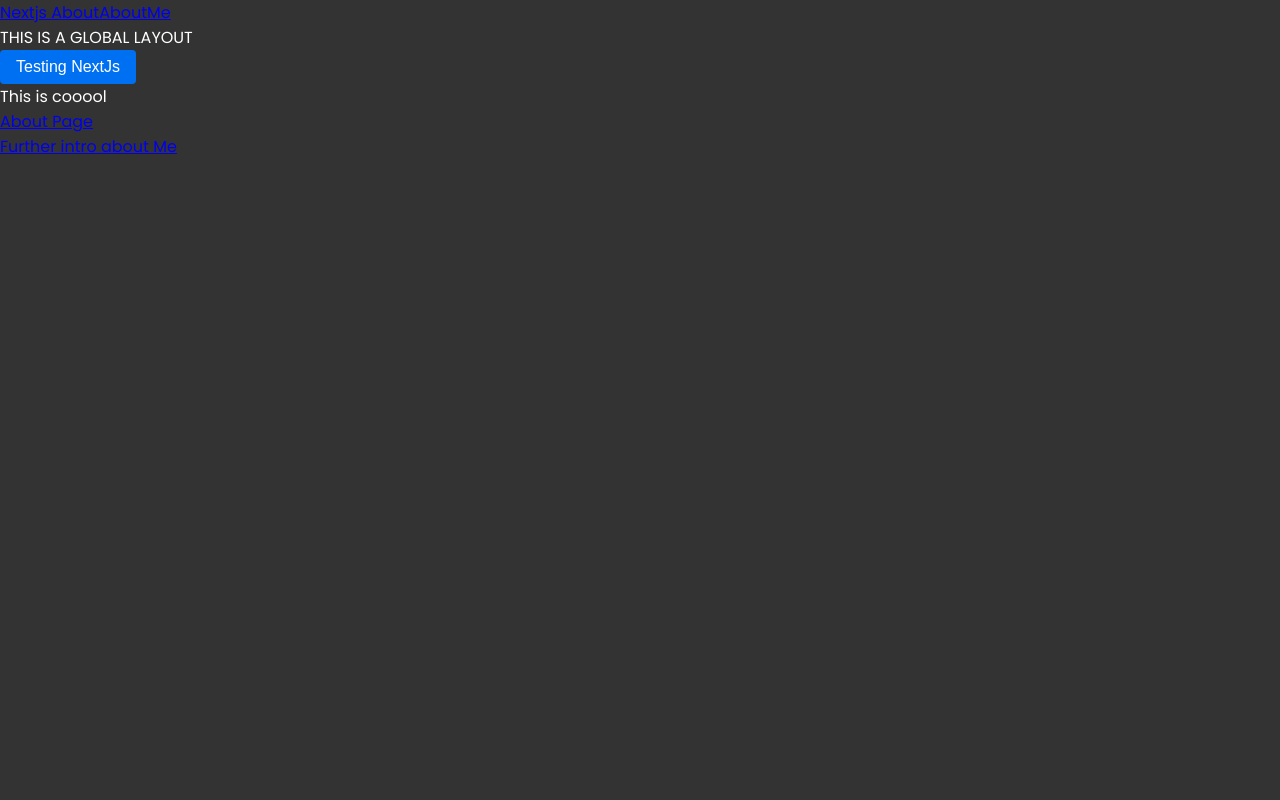
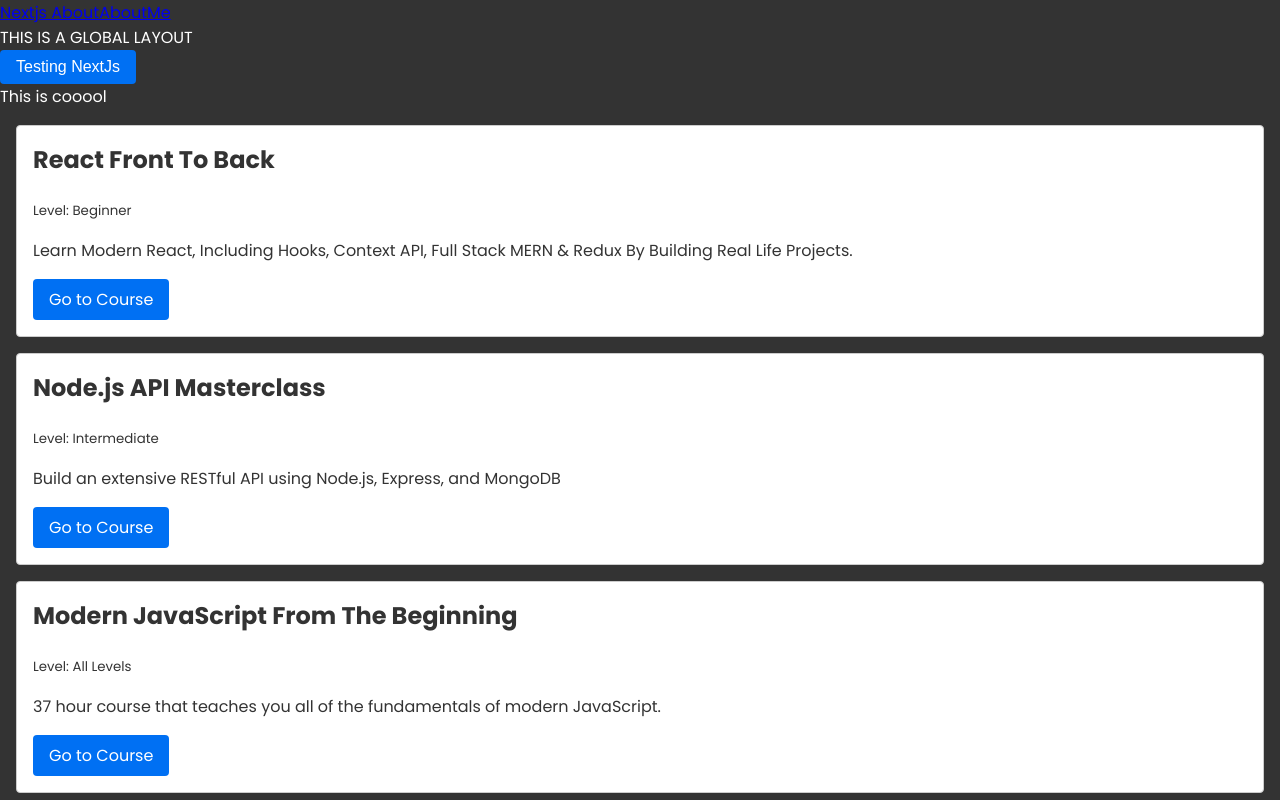
Before and after one commit to chayilDeborah/nextjs-sample, a Next.js app: page / in a window 1280 px wide. Shown: the top 800 px of the page. Built offline with nearby package versions, Linux system fonts and the light colour scheme.

Commit message:
feat: display courses in home page

```diff
--- a/app/page.js
+++ b/app/page.js
@@ -1,4 +1,5 @@
 import Link from 'next/link'
+import Courses from './components/Courses'
 
 export default function Home() {
   return (
@@ -12,7 +13,7 @@ export default function Home() {
       <div className="relative flex place-items-center before:absolute before:h-[300px] before:w-[480px] before:-translate-x-1/2 before:rounded-full before:bg-gradient-radial before:from-white before:to-transparent before:blur-2xl before:content-[''] after:absolute after:-z-20 after:h-[180px] after:w-[240px] after:translate-x-1/3 after:bg-gradient-conic after:from-sky-200 after:via-blue-200 after:blur-2xl after:content-[''] before:dark:bg-gradient-to-br before:dark:from-transparent before:dark:to-blue-700 before:dark:opacity-10 after:dark:from-sky-900 after:dark:via-[#0141ff] after:dark:opacity-40 before:lg:h-[360px]">
         This is cooool
       </div>
-
+<Courses />
       <div className="mb-32 grid text-center lg:mb-0 lg:grid-cols-4 lg:text-left">
         <div><Link href='/about'>About Page</Link></div>
         <div><Link href='/about/aboutMe'>Further intro about Me</Link></div>
```
